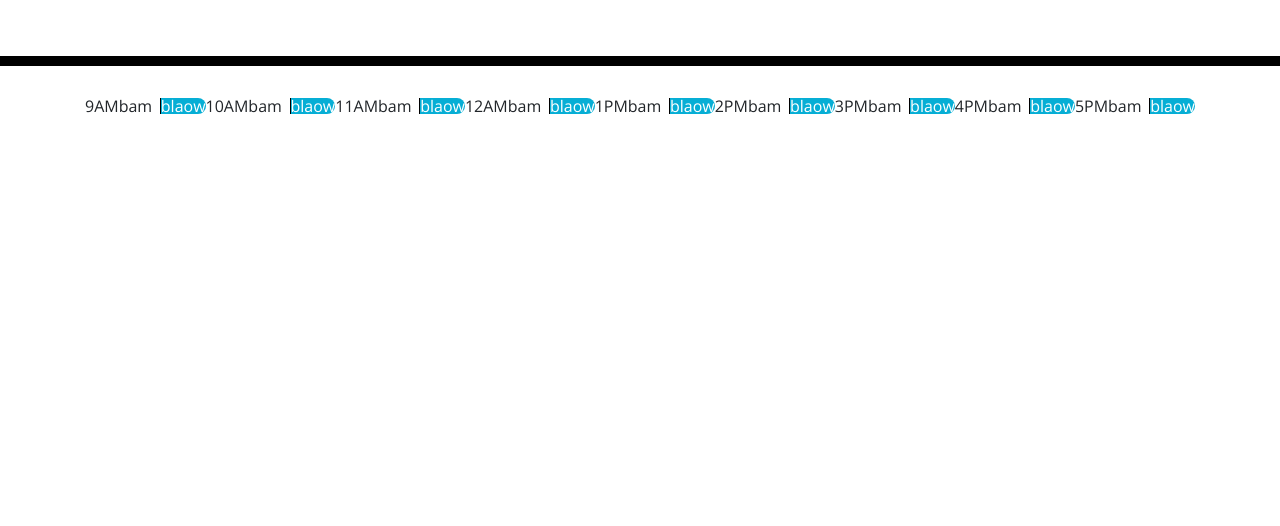
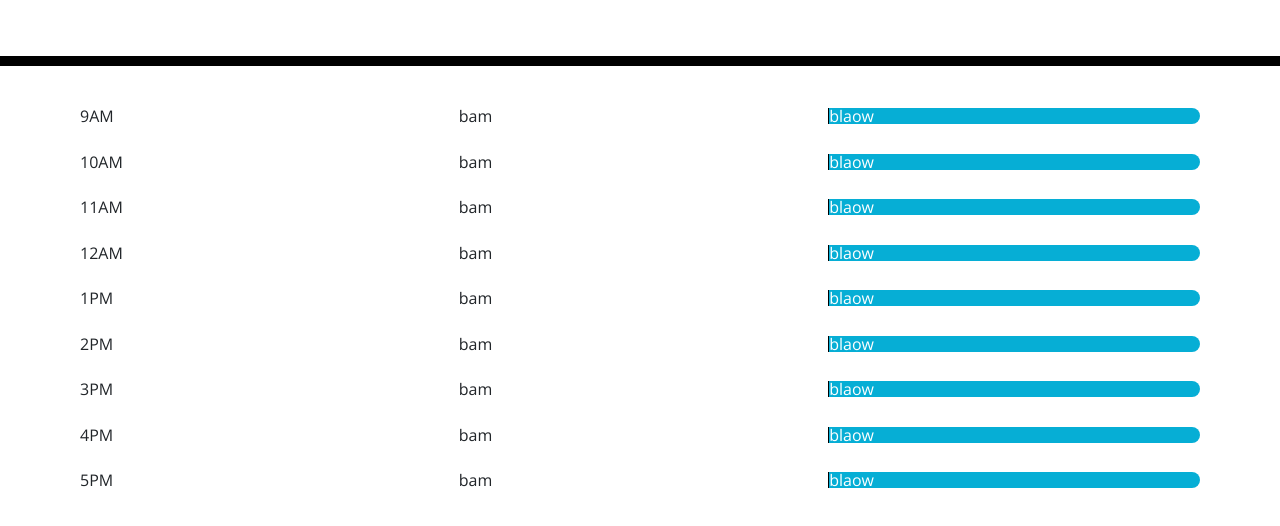
Before and after one commit to Badjuju666/scheddz, a plain HTML site: page index.html in a window 1280 px wide. Shown: the part 250-776 px from the top of the page. Drawn offline with nearby package versions, Linux system fonts and the light colour scheme.

Commit message:
style more

```diff
--- a/style.css
+++ b/style.css
@@ -81,14 +81,21 @@ textarea{
 }
 
 .container {
-  display: flex;
+  display: grid;
+  height: 400px;
+  align-content: center;
+  display: grid;
+  height: 400px;
+  align-content: space-between;
+  grid-template-columns: auto auto auto;
+  grid-gap: 10px;
+  padding: 10px;
+}
+
+.time {
 
 }
 
-.time {
-  flex:2;
+.event {
+
 }
-
-.event {
-  flex: 4;
-}
```
